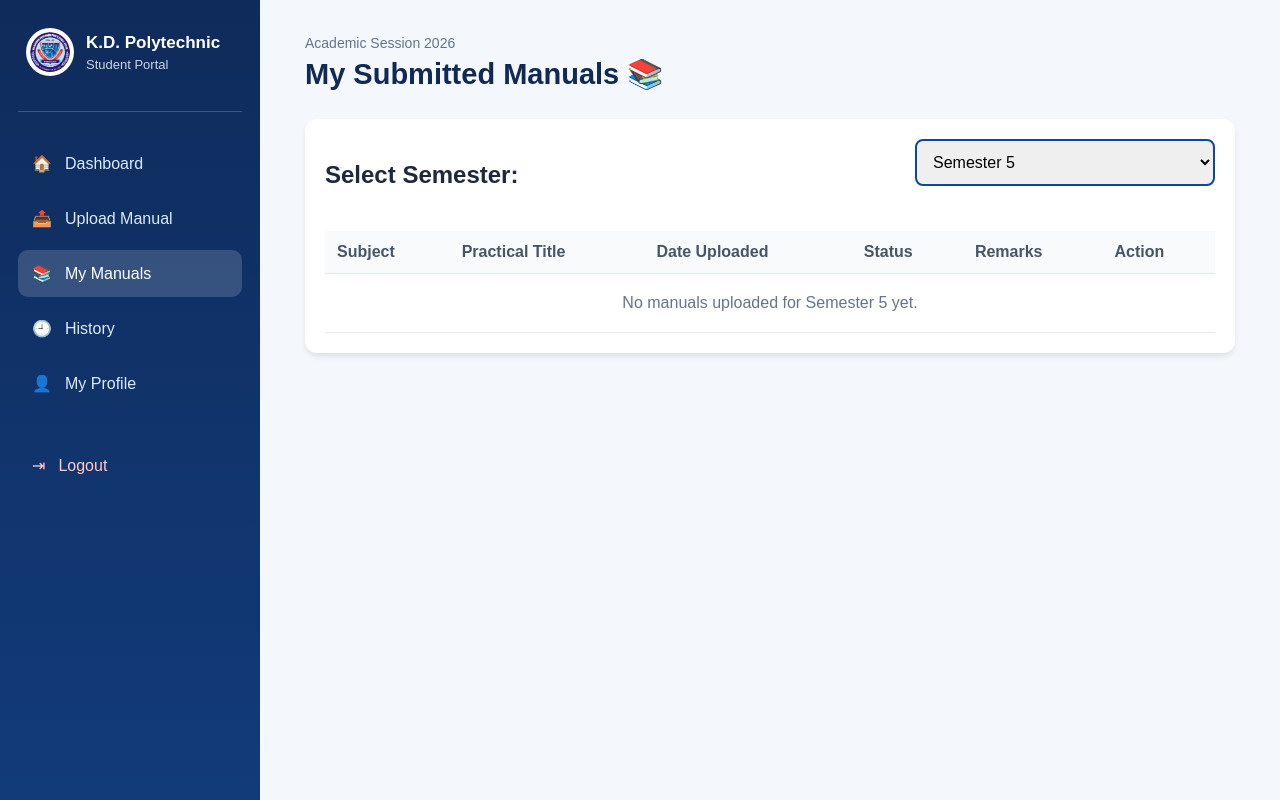
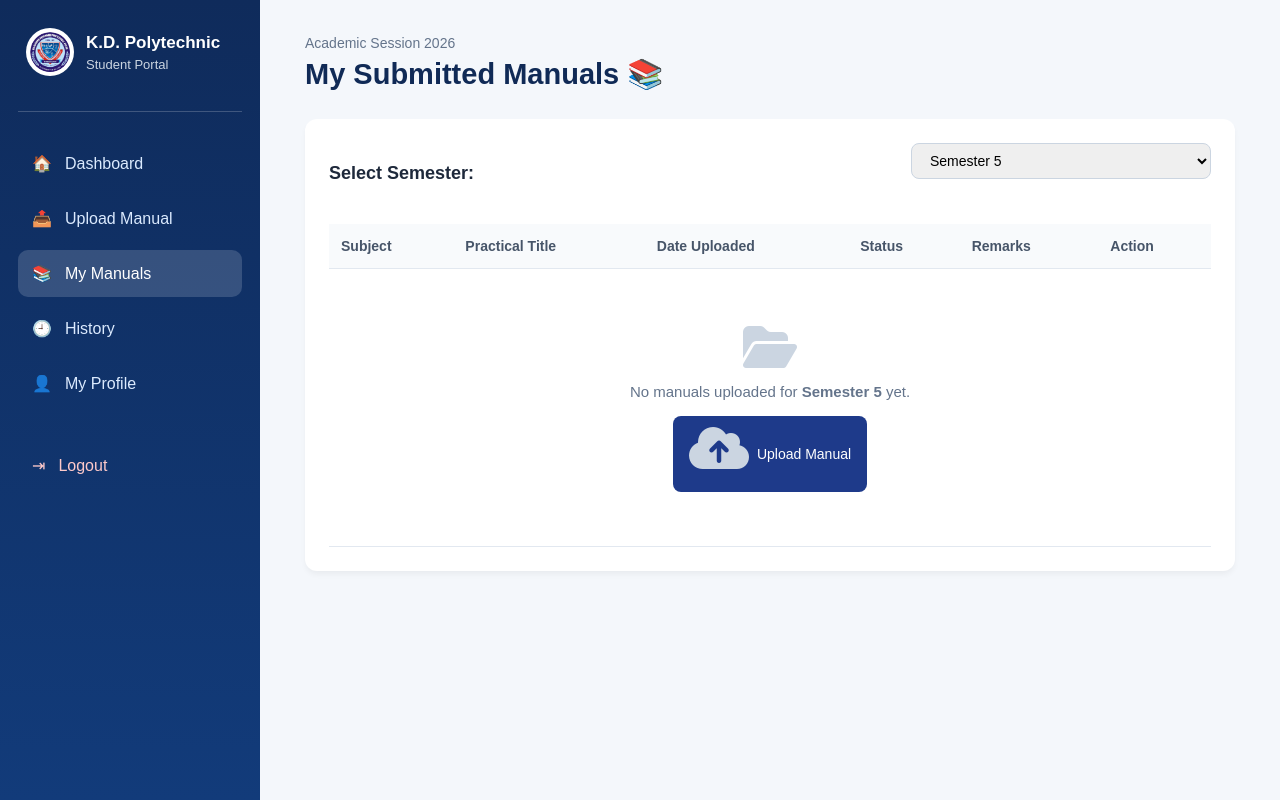
Before and after one commit to MANSURIARMAN7/Digital-Lab-Manager, a PHP site: page /student/my-manuals.php in a window 1280 px wide. Run offline with PHP 8.4, Linux system fonts and the light colour scheme; a user stored in the database is signed in.

Commit message:
addit the my mennual

```diff
--- a/student/my-manuals.php
+++ b/student/my-manuals.php
@@ -9,7 +9,36 @@ if (!isset($_SESSION['logged_in']) || $_SESSION['logged_in'] !== true || $_SESSI
 $student_name = $_SESSION['name'] ?? 'Student';
 $student_id = $_SESSION['user_id'] ?? '';
 
-// 1. Get Student's Current Semester from users.json
+// 1. DELETE LOGIC (Jab student Delete par click kare)
+if (isset($_GET['action']) && $_GET['action'] === 'delete' && isset($_GET['file_id'])) {
+    $delete_id = $_GET['file_id'];
+    $submissions_file = '../Faculty/submissions.json';
+
+    if (file_exists($submissions_file)) {
+        $all_subs = json_decode(file_get_contents($submissions_file), true);
+        if (is_array($all_subs)) {
+            $updated_subs = [];
+            foreach ($all_subs as $sub) {
+                // Match Enrollment & File Unique Identifier
+                if (isset($sub['enrollment']) && $sub['enrollment'] == $student_id && isset($sub['filename']) && $sub['filename'] === $delete_id) {
+                    // Physical file delete from uploads directory
+                    $file_path = "../uploads/" . $sub['filename'];
+                    if (file_exists($file_path)) {
+                        unlink($file_path);
+                    }
+                    continue; // Is entry ko array me include nahi karenge (Delete ho gayi)
+                }
+                $updated_subs[] = $sub;
+            }
+            // JSON file update karo
+            file_put_contents($submissions_file, json_encode($updated_subs, JSON_PRETTY_PRINT));
+            header("Location: my-manuals.php?status=deleted");
+            exit();
+        }
+    }
+}
+
+// 2. Get Student's Current Semester from users.json
 $student_sem = "Semester 5"; // Default fallback
 $users_file = '../users.json';
 if (file_exists($users_file)) {
@@ -26,7 +55,7 @@ if (file_exists($users_file)) {
     }
 }
 
-// 2. Load all submissions from submissions.json
+// 3. Load all submissions from submissions.json
 $submissions_file = '../Faculty/submissions.json';
 $my_submissions = [];
 
@@ -48,12 +77,13 @@ if (file_exists($submissions_file)) {
     <meta name="viewport" content="width=device-width, initial-scale=1.0">
     <title>My Manuals | K.D. Polytechnic</title>
     <link rel="stylesheet" href="../assets/css/student.css?v=8">
+    <link rel="stylesheet" href="https://cdnjs.cloudflare.com/ajax/libs/font-awesome/6.4.0/css/all.min.css">
     <style>
         .manuals-table-container {
             background: #fff;
-            padding: 20px;
+            padding: 24px;
             border-radius: 12px;
-            box-shadow: 0 4px 6px -1px rgba(0,0,0,0.1);
+            box-shadow: 0 4px 6px -1px rgba(0,0,0,0.05);
             margin-top: 20px;
         }
         .filter-box {
@@ -62,16 +92,23 @@ if (file_exists($submissions_file)) {
             justify-content: space-between;
             margin-bottom: 20px;
         }
+        .semester-select {
+            padding: 8px 14px;
+            border-radius: 8px;
+            border: 1px solid #cbd5e1;
+            outline: none;
+            font-size: 14px;
+        }
         .status-badge {
-            padding: 4px 10px;
+            padding: 4px 12px;
             border-radius: 20px;
             font-size: 12px;
-            font-weight: bold;
+            font-weight: 600;
             display: inline-block;
         }
-        .status-approved { background: #dcfce7; color: #166534; }
-        .status-pending { background: #fef9c3; color: #854d0e; }
-        .status-rejected { background: #fee2e2; color: #991b1b; }
+        .status-approved { background: #dcfce7; color: #15803d; }
+        .status-pending { background: #fef3c7; color: #b45309; }
+        .status-rejected { background: #fee2e2; color: #b91c1c; }
 
         table {
             width: 100%;
@@ -79,10 +116,82 @@ if (file_exists($submissions_file)) {
         }
         th, td {
             text-align: left;
-            padding: 12px;
+            padding: 14px 12px;
             border-bottom: 1px solid #e2e8f0;
+            font-size: 14px;
         }
-        th { background: #f8fafc; color: #475569; }
+        th { background: #f8fafc; color: #475569; font-weight: 600; }
+
+        .action-cell {
+            display: flex;
+            gap: 8px;
+            align-items: center;
+        }
+        .btn-action {
+            color: #2563eb;
+            text-decoration: none;
+            font-weight: 500;
+            display: inline-flex;
+            align-items: center;
+            gap: 6px;
+            padding: 6px 10px;
+            background: #eff6ff;
+            border-radius: 6px;
+            transition: 0.2s;
+            font-size: 13px;
+        }
+        .btn-action:hover { background: #dbeafe; }
+
+        .btn-delete {
+            color: #dc2626;
+            background: #fef2f2;
+            text-decoration: none;
+            padding: 6px 10px;
+            border-radius: 6px;
+            display: inline-flex;
+            align-items: center;
+            gap: 6px;
+            font-size: 13px;
+            font-weight: 500;
+            transition: 0.2s;
+        }
+        .btn-delete:hover { background: #fee2e2; }
+
+        .empty-container {
+            text-align: center;
+            padding: 40px 20px;
+        }
+        .empty-container i {
+            font-size: 48px;
+            color: #cbd5e1;
+            margin-bottom: 12px;
+        }
+        .empty-container p {
+            color: #64748b;
+            margin-bottom: 16px;
+            font-size: 15px;
+        }
+        .btn-upload-now {
+            background: #1e3a8a;
+            color: #fff;
+            padding: 8px 16px;
+            border-radius: 8px;
+            text-decoration: none;
+            font-size: 14px;
+            display: inline-flex;
+            align-items: center;
+            gap: 8px;
+        }
+        .btn-upload-now:hover { background: #1e40af; }
+
+        .alert-success {
+            background: #dcfce7;
+            color: #15803d;
+            padding: 10px 14px;
+            border-radius: 8px;
+            margin-bottom: 15px;
+            font-size: 14px;
+        }
     </style>
 </head>
 <body>
@@ -115,8 +224,14 @@ if (file_exists($submissions_file)) {
         </header>
 
         <div class="manuals-table-container">
+            <?php if(isset($_GET['status']) && $_GET['status'] === 'deleted'): ?>
+                <div class="alert-success">
+                    <i class="fa-solid fa-check-circle"></i> Manual successfully deleted!
+                </div>
+            <?php endif; ?>
+
             <div class="filter-box">
-                <h2>Select Semester:</h2>
+                <h2 style="font-size: 18px; margin: 0;">Select Semester:</h2>
                 <select class="semester-select" id="semSelect" onchange="filterManuals()">
                     <option <?php echo ($student_sem == 'Semester 1') ? 'selected' : ''; ?>>Semester 1</option>
                     <option <?php echo ($student_sem == 'Semester 2') ? 'selected' : ''; ?>>Semester 2</option>
@@ -139,7 +254,7 @@ if (file_exists($submissions_file)) {
                     </tr>
                 </thead>
                 <tbody id="tableBody">
-                    </tbody>
+                </tbody>
             </table>
         </div>
     </main>
@@ -147,6 +262,10 @@ if (file_exists($submissions_file)) {
 
 <script>
     const allManuals = <?php echo json_encode($my_submissions); ?>;
+
+    function confirmDelete(filename) {
+        return confirm("Kya aap sure hain ki is manual ko delete karna chahte hain?");
+    }
 
     function filterManuals() {
         const selectedSem = document.getElementById('semSelect').value;
@@ -161,18 +280,28 @@ if (file_exists($submissions_file)) {
 
                 if (mSem === selectedSem) {
                     let statusClass = 'status-pending';
-                    if (m.status.toLowerCase() === 'approved') statusClass = 'status-approved';
-                    if (m.status.toLowerCase() === 'rejected') statusClass = 'status-rejected';
+                    let statusText = m.status || 'Pending';
+                    if (statusText.toLowerCase() === 'approved') statusClass = 'status-approved';
+                    if (statusText.toLowerCase() === 'rejected') statusClass = 'status-rejected';
 
                     tbody.innerHTML += `
                         <tr>
                             <td><strong>${m.subject || 'N/A'}</strong></td>
                             <td>${m.title || 'Practical File'}</td>
                             <td>${m.date || 'N/A'}</td>
-                            <td><span class="status-badge ${statusClass}">${m.status || 'Pending'}</span></td>
+                            <td><span class="status-badge ${statusClass}">${statusText}</span></td>
                             <td>${m.remarks || 'No remarks'}</td>
                             <td>
-                                <a href="../uploads/${m.filename || '#'}" target="_blank" style="color:#2563eb; text-decoration:none;">📄 View PDF</a>
+                                <div class="action-cell">
+                                    <a href="../uploads/${m.filename || '#'}" target="_blank" class="btn-action">
+                                        <i class="fa-regular fa-file-pdf"></i> View
+                                    </a>
+                                    <a href="my-manuals.php?action=delete&file_id=${encodeURIComponent(m.filename)}"
+                                       onclick="return confirmDelete('${m.filename}')"
+                                       class="btn-delete" title="Delete Manual">
+                                        <i class="fa-solid fa-trash"></i> Delete
+                                    </a>
+                                </div>
                             </td>
                         </tr>
                     `;
@@ -184,8 +313,14 @@ if (file_exists($submissions_file)) {
         if (count === 0) {
             tbody.innerHTML = `
                 <tr>
-                    <td colspan="6" style="text-align:center; color:#64748b; padding:20px;">
-                        No manuals uploaded for ${selectedSem} yet.
+                    <td colspan="6">
+                        <div class="empty-container">
+                            <i class="fa-solid fa-folder-open"></i>
+                            <p>No manuals uploaded for <strong>${selectedSem}</strong> yet.</p>
+                            <a href="upload-manual.php" class="btn-upload-now">
+                                <i class="fa-solid fa-cloud-arrow-up"></i> Upload Manual
+                            </a>
+                        </div>
                     </td>
                 </tr>
             `;
```
